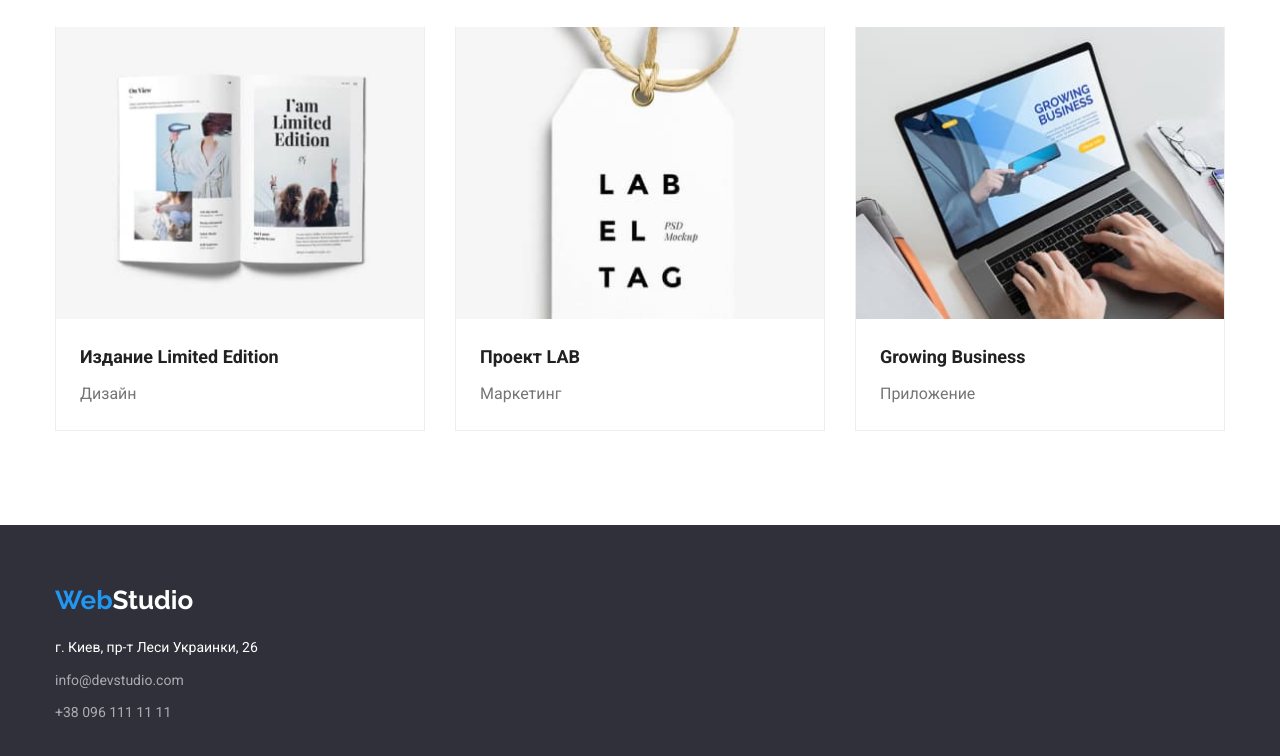
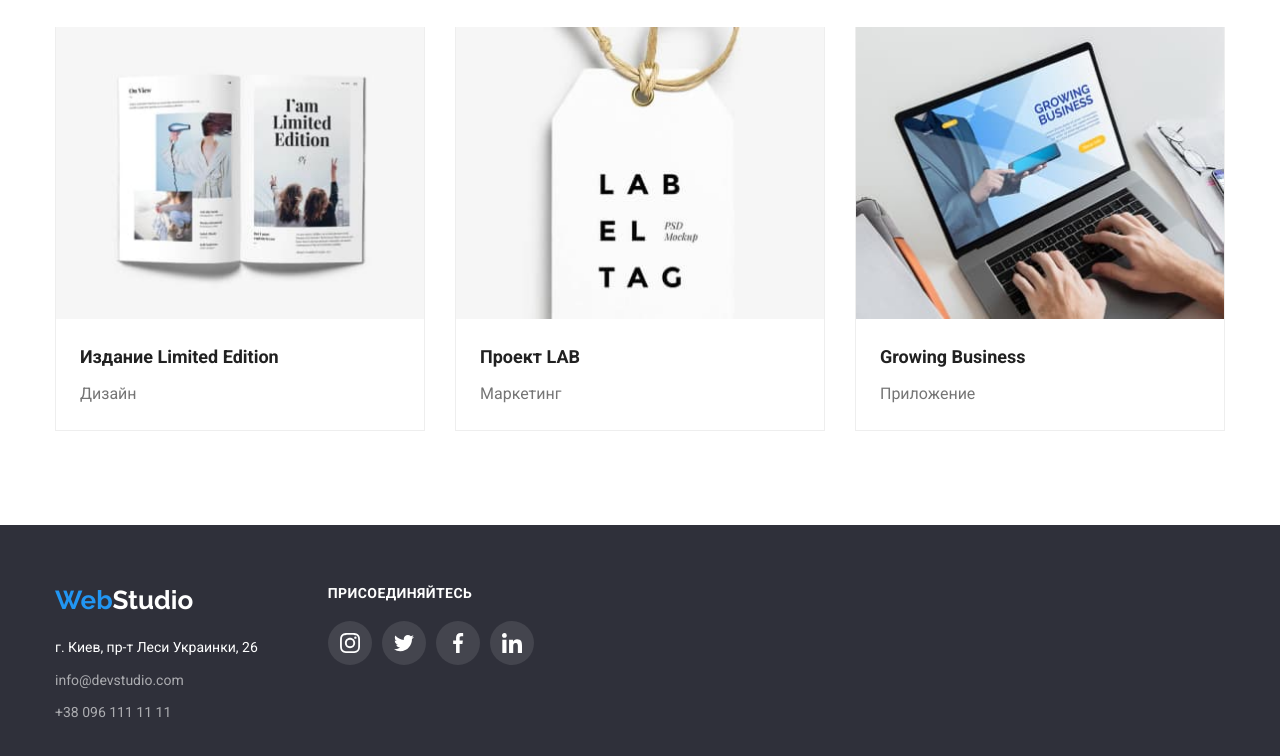
Before and after one commit to Serhii-Filatov/goit-markup-hw-04, a plain HTML site: page portfolio.html in a window 1280 px wide. Shown: the part 1103-1859 px from the top of the page. Drawn offline with nearby package versions, Linux system fonts and the light colour scheme.

Commit message:
Добавляет все элементы согласна макета

```diff
--- a/css/styles.css
+++ b/css/styles.css
@@ -474,6 +474,52 @@ p {
   font-size: 14px;
   line-height: 1.7;
 }
+
+.footer-social-title{
+  color: var(--main-bcg-color);
+  font-weight: 700;
+  font-size: 14px;
+  line-height: 16px;
+  letter-spacing: 0.03em;
+  text-transform: uppercase;
+
+  margin-bottom: 20px;
+}
+
+
+.footer-container{
+  display: flex;
+
+}
+.footer-contacts-container{
+  margin-right: 70px;
+}
+
+
+.footer-social-media{
+  display: flex;
+
+}
+.footer-social-item:not(:last-child){
+  margin-right: 10px;
+}
+.footer-icon-link{
+  display: flex;
+  align-items: center;
+  justify-content: center;
+  width: 44px;
+  height: 44px;
+
+
+  fill: var(--main-bcg-color);
+  background-color:  rgba(255, 255, 255, 0.1);
+  border-radius: 50%;
+}
+
+.footer-icon-link:hover,
+.footer-icon-link:focus{
+  background-color: var(--brand-accent-color);
+}
 /* *==================================================* */
 
 /* ************** Portfolio page ************** */
--- a/portfolio.html
+++ b/portfolio.html
@@ -238,6 +238,8 @@
     <footer class="footer-section">
       <div class="container">
         <!-- logo -->
+        <div class="footer-container">
+          <div class="footer-contacts-container">
             <div class="footer-logo">
               <a class="logo link" href="./index.html"
                 ><span class="logo-web">Web</span><span class="footer-logo-studio">Studio</span></a
@@ -261,6 +263,64 @@
               </ul>
             </address>
           </div>
+          <div class="test2">
+            <h2 class="footer-social-title">Присоединяйтесь</h2>
+
+        <ul class="footer-social-media list">
+
+          <li class="footer-social-item">
+            <a class="footer-icon-link link"
+              href="https://www.instagram.com/"
+              target="_blank"
+              rel="noopener noreferrer">
+
+              <svg width="20" height="20">
+                <use href="./images/symbol-defs.svg#icon-instagram"></use>
+              </svg>
+            </a>
+          </li>
+
+          <li class="footer-social-item">
+            <a class="footer-icon-link link"
+              href="https://twitter.com/"
+              target="_blank"
+              rel="noopener noreferrer">
+
+              <svg width="20" height="20">
+                <use href="./images/symbol-defs.svg#icon-twitter"></use>
+              </svg>
+            </a>
+          </li>
+
+          <li class="footer-social-item">
+            <a class="footer-icon-link link"
+              href="https://www.facebook.com/"
+              target="_blank"
+              rel="noopener noreferrer">
+
+              <svg width="20" height="20">
+                <use href="./images/symbol-defs.svg#icon-facebook"></use>
+              </svg>
+            </a>
+          </li>
+
+          <li class="footer-social-item">
+            <a class="footer-icon-link link"
+              href="https://www.linkedin.com/"
+              target="_blank"
+              rel="noopener noreferrer">
+
+              <svg width="20" height="20">
+                <use href="./images/symbol-defs.svg#icon-linkedin"></use>
+              </svg>
+            </a>
+          </li>
+
+        </ul>
+        </div>
+
+        </div>
+      </div>
     </footer>
   </body>
 </html>
```
Also changed, not shown: index.html (+66 -7 lines). Lines whose indentation alone changed are shown as unchanged.
